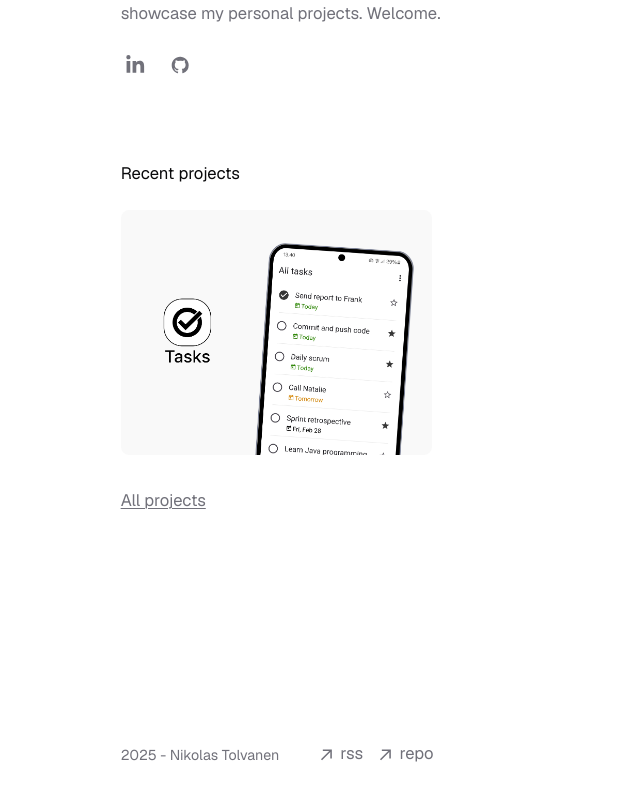
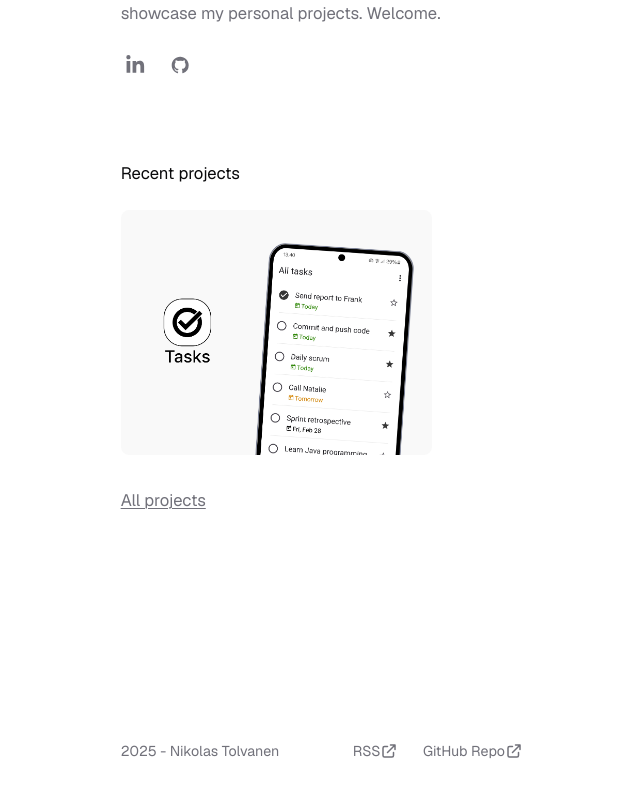
Before and after one commit to nikolastolvanen/nikolas-t.io, a Next.js app: page / in a window 1280 px wide. Shown: the part 252-1052 px from the top of the page, without its empty margins (192-832 px from the left). Built offline with nearby package versions, Linux system fonts and the light colour scheme.

Commit message:
Update footer

```diff
--- a/components/footer.tsx
+++ b/components/footer.tsx
@@ -1,15 +1,18 @@
-function ArrowIcon() {
+function LinkIcon() {
   return (
     <svg
-      width='12'
-      height='12'
-      viewBox='0 0 12 12'
       fill='none'
+      height='18'
+      viewBox='0 0 24 24'
+      width='18'
       xmlns='http://www.w3.org/2000/svg'
     >
       <path
-        d='M2.07102 11.3494L0.963068 10.2415L9.2017 1.98864H2.83807L2.85227 0.454545H11.8438V9.46023H10.2955L10.3097 3.09659L2.07102 11.3494Z'
-        fill='currentColor'
+        d='m10 6h-4c-1.10457 0-2 .89543-2 2v10c0 1.1046.89543 2 2 2h10c1.1046 0 2-.8954 2-2v-4m-4-10h6m0 0v6m0-6-10 10'
+        stroke='currentColor'
+        strokeLinecap='round'
+        strokeLinejoin='round'
+        strokeWidth='2'
       />
     </svg>
   )
@@ -18,14 +21,14 @@ function ArrowIcon() {
 export default function Footer() {
   return (
     <footer className='py-8'>
-      <div className='container flex max-w-[720px] flex-row items-center justify-between space-x-10 sm:justify-start'>
+      <div className='container flex max-w-[720px] flex-row items-end justify-between sm:items-center sm:justify-start sm:space-x-16'>
         <div>
           <p className='text-sm leading-5 text-muted-foreground'>
             {new Date().getFullYear()} - Nikolas Tolvanen
           </p>
         </div>
         <div>
-          <ul className='flex flex-row space-x-4'>
+          <ul className='sm-items-center flex flex-col items-end space-y-2 sm:flex-row sm:space-x-4 sm:space-y-0'>
             <li>
               <a
                 className='flex items-center text-muted-foreground transition-all hover:text-foreground'
@@ -33,8 +36,8 @@ export default function Footer() {
                 target='_blank'
                 href='/rss'
               >
-                <ArrowIcon />
-                <p className='ml-2 h-7'>rss</p>
+                <p className='ml-2 text-sm'>RSS</p>
+                <LinkIcon />
               </a>
             </li>
             <li>
@@ -44,8 +47,8 @@ export default function Footer() {
                 target='_blank'
                 href='https://github.com/nikolastolvanen/nikolas-t.io'
               >
-                <ArrowIcon />
-                <p className='ml-2 h-7'>repo</p>
+                <p className='ml-2 text-sm'>GitHub Repo</p>
+                <LinkIcon />
               </a>
             </li>
           </ul>
```
